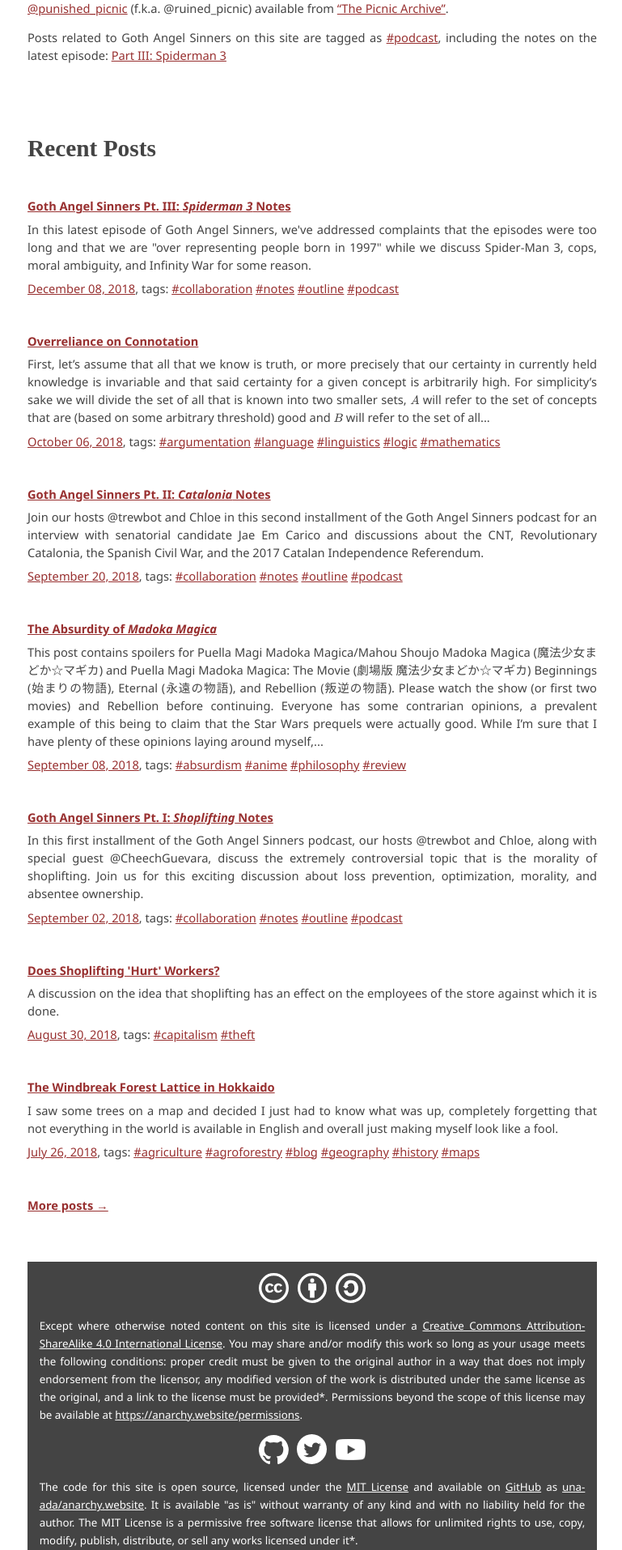
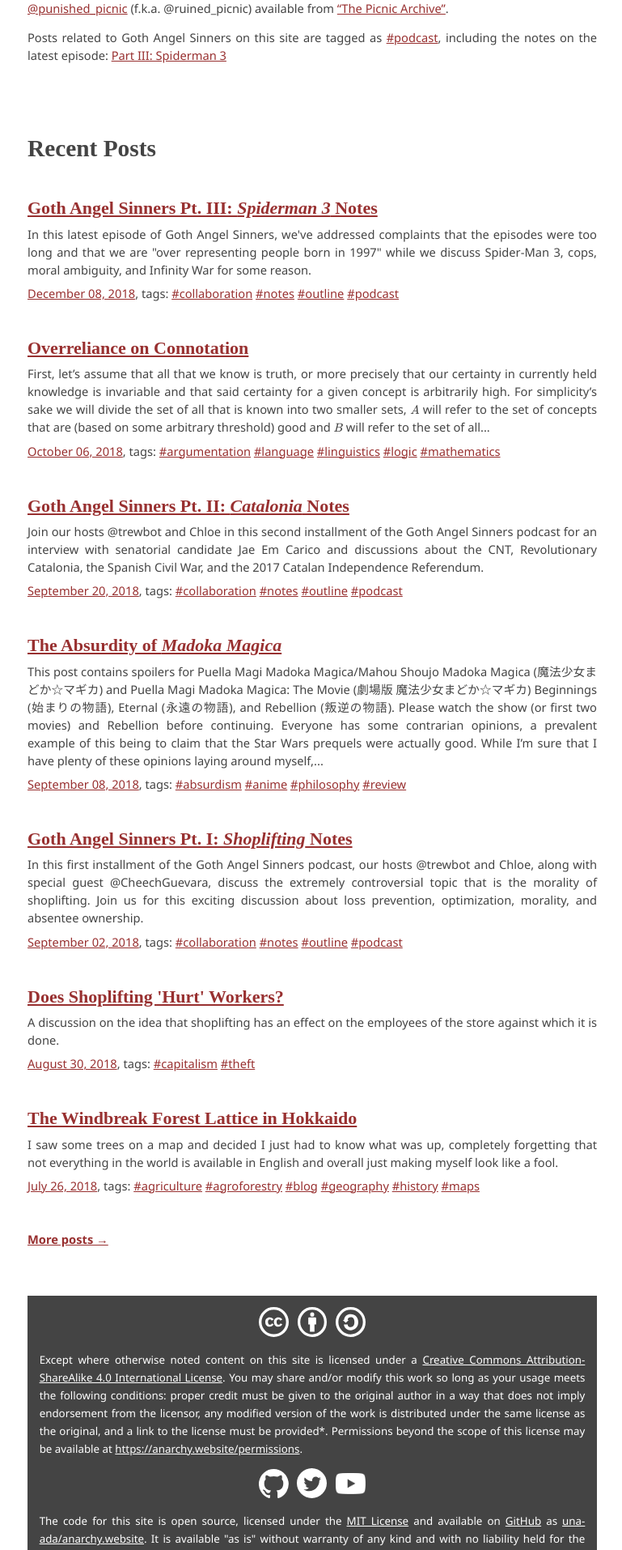
Before and after one commit to una-ada/anarchy.website, a Jekyll site: the page built from index.md, in a window 1280 px wide. Shown: the part 987-2901 px from the top of the page at 81% size, without its empty margins (254-1023 px from the left). Built offline with Jekyll 4.4.1, drawn with Linux system fonts in a browser that asks for light colours; formulas are drawn with MathJax 3.

Commit message:
change preview titles to h3

```diff
--- a/_includes/preview.html
+++ b/_includes/preview.html
@@ -1,5 +1,5 @@
 <div class="preview" data-tags="{{ post.tags }}">
-    <a href="{{ post.url }}"><b>{{ post.title }}</b></a>
+    <a href="{{ post.url }}"><h3>{{ post.title }}</h3></a>
     <p>
         {% if post.description %}
             {{ post.description }}
--- a/assets/css/style.scss
+++ b/assets/css/style.scss
@@ -131,6 +131,9 @@
 .preview {
 	margin: 3rem 0;
 }
+.preview h3 {
+	margin-bottom: 0;
+}
 .preview p {
 	margin: 0.5rem 0;
 }
```
